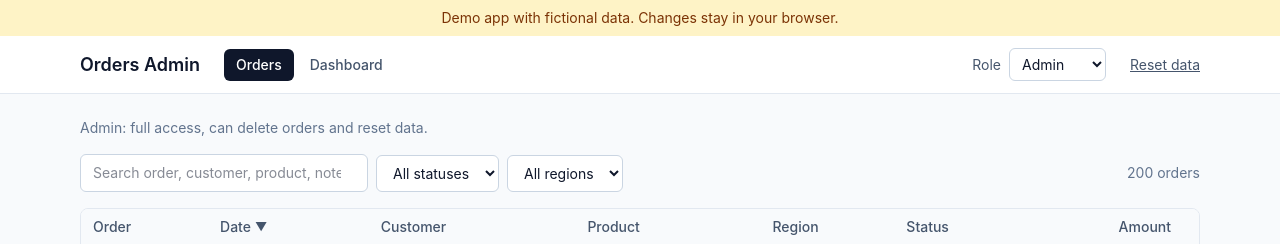
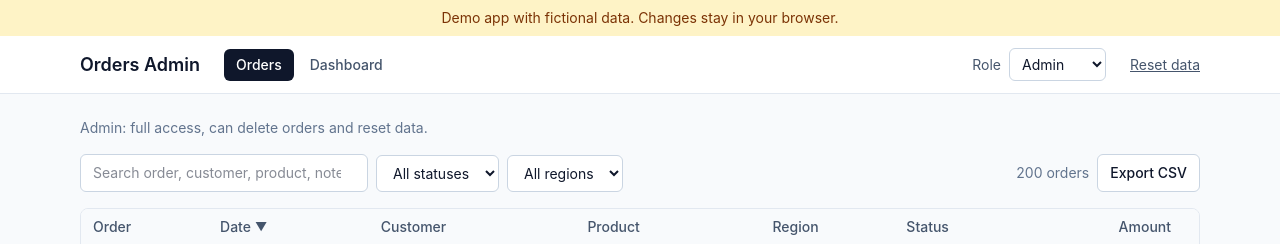
Before and after one commit to yeldos13/Admin-panel, a React (Vite) app: page / in a window 1280 px wide. Shown: the top 244 px of the page. Built offline with nearby package versions, Linux system fonts and the light colour scheme.

Commit message:
Add CSV export of filtered orders for admin and manager

```diff
--- a/src/App.tsx
+++ b/src/App.tsx
@@ -2,6 +2,7 @@ import { useMemo, useState } from 'react'
 import { OrderFilters } from './components/OrderFilters'
 import { EditOrderDialog } from './components/EditOrderDialog'
 import { OrdersTable } from './components/OrdersTable'
+import { downloadCsv } from './data/csv'
 import type { Order } from './data/orders'
 import { applyEdit, can, ROLE_HINTS, ROLES, type Role } from './data/permissions'
 import { emptyFilters, filterOrders } from './data/query'
@@ -84,7 +85,12 @@ export default function App() {
         <p className="mb-4 text-sm text-slate-500">{ROLE_HINTS[role]}</p>
         {tab === 'Orders' ? (
           <>
-            <OrderFilters value={filters} onChange={setFilters} count={filtered.length} />
+            <OrderFilters
+              value={filters}
+              onChange={setFilters}
+              count={filtered.length}
+              onExport={can(role, 'export') ? () => downloadCsv(filtered) : undefined}
+            />
             <OrdersTable orders={filtered} resetPageOn={filters} onEdit={setEditing} />
           </>
         ) : (
--- a/src/components/OrderFilters.tsx
+++ b/src/components/OrderFilters.tsx
@@ -3,7 +3,14 @@ import { emptyFilters, type Filters } from '../data/query'
 
 const field = 'rounded-md border border-slate-300 bg-white px-3 py-2 text-sm'
 
-export function OrderFilters({ value, onChange, count }: { value: Filters; onChange: (f: Filters) => void; count: number }) {
+interface Props {
+  value: Filters
+  onChange: (f: Filters) => void
+  count: number
+  onExport?: () => void // hidden when the role cannot export
+}
+
+export function OrderFilters({ value, onChange, count, onExport }: Props) {
   const set = (patch: Partial<Filters>) => onChange({ ...value, ...patch })
   const dirty = JSON.stringify(value) !== JSON.stringify(emptyFilters)
 
@@ -41,6 +48,15 @@ export function OrderFilters({ value, onChange, count }: { value: Filters; onCha
       <span className="ml-auto text-sm text-slate-500" aria-live="polite">
         {count} {count === 1 ? 'order' : 'orders'}
       </span>
+      {onExport && (
+        <button
+          onClick={onExport}
+          disabled={count === 0}
+          className="rounded-md border border-slate-300 bg-white px-3 py-2 text-sm font-medium hover:bg-slate-100 disabled:opacity-40"
+        >
+          Export CSV
+        </button>
+      )}
     </div>
   )
 }
--- /dev/null
+++ b/src/data/csv.ts
@@ -0,0 +1,24 @@
+import type { Order } from './orders'
+
+const COLUMNS: (keyof Order)[] = ['id', 'date', 'customer', 'product', 'region', 'status', 'amount', 'note']
+
+function cell(value: string | number): string {
+  let s = String(value)
+  // stop spreadsheets from running user text as a formula
+  if (typeof value === 'string' && /^[=+\-@\t\r]/.test(s)) s = `'${s}`
+  return /[",\r\n]/.test(s) ? `"${s.replace(/"/g, '""')}"` : s
+}
+
+export function toCsv(orders: Order[]): string {
+  return [COLUMNS.join(','), ...orders.map(o => COLUMNS.map(c => cell(o[c])).join(','))].join('\r\n')
+}
+
+export function downloadCsv(orders: Order[], filename = 'orders.csv') {
+  // BOM so Excel opens UTF-8 correctly
+  const url = URL.createObjectURL(new Blob(['﻿' + toCsv(orders)], { type: 'text/csv;charset=utf-8' }))
+  const a = document.createElement('a')
+  a.href = url
+  a.download = filename
+  a.click()
+  setTimeout(() => URL.revokeObjectURL(url), 1000) // some browsers start the download async
+}
```
Also changed, not shown: 1 other file (tests, documents, lock files or other folders).
